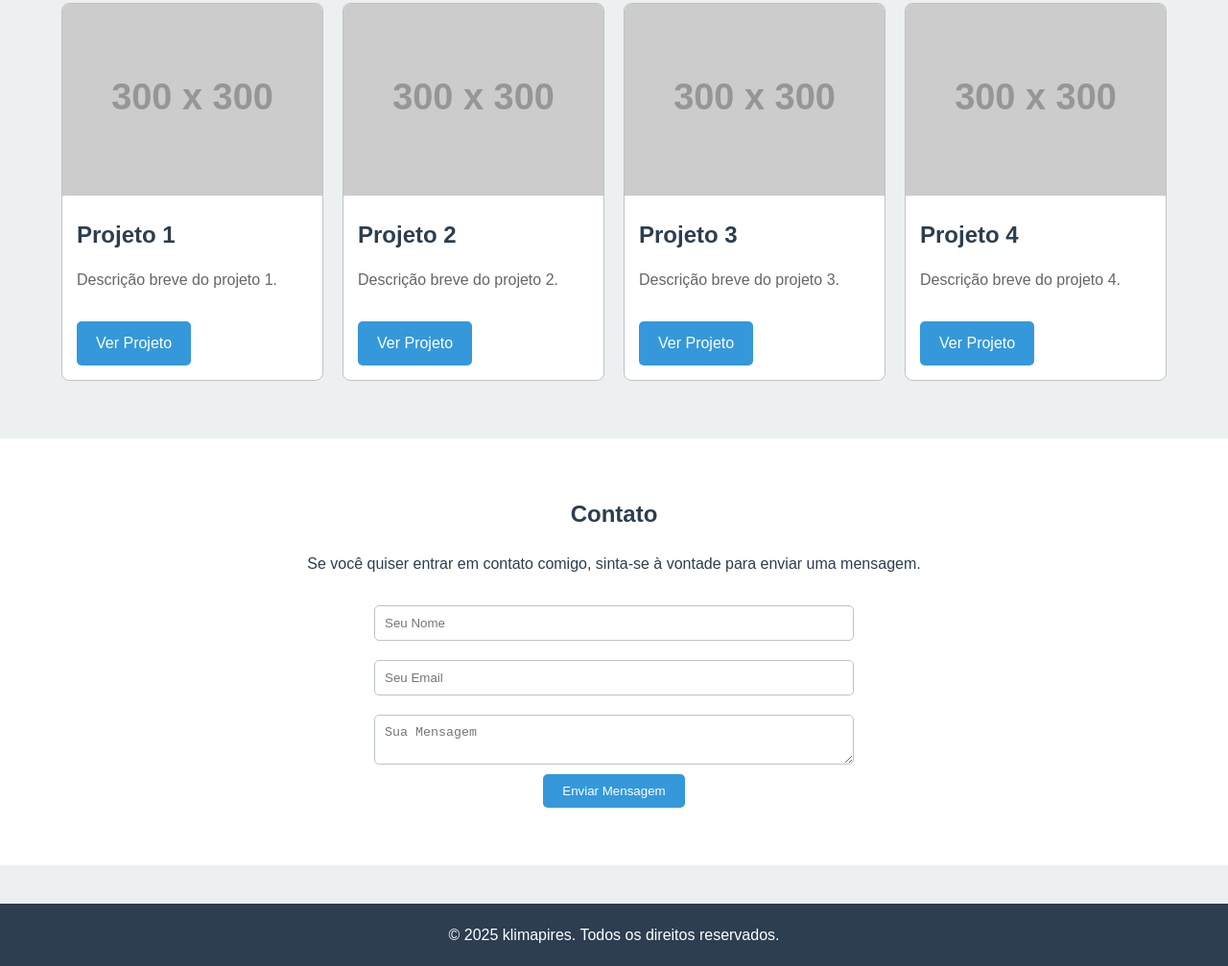
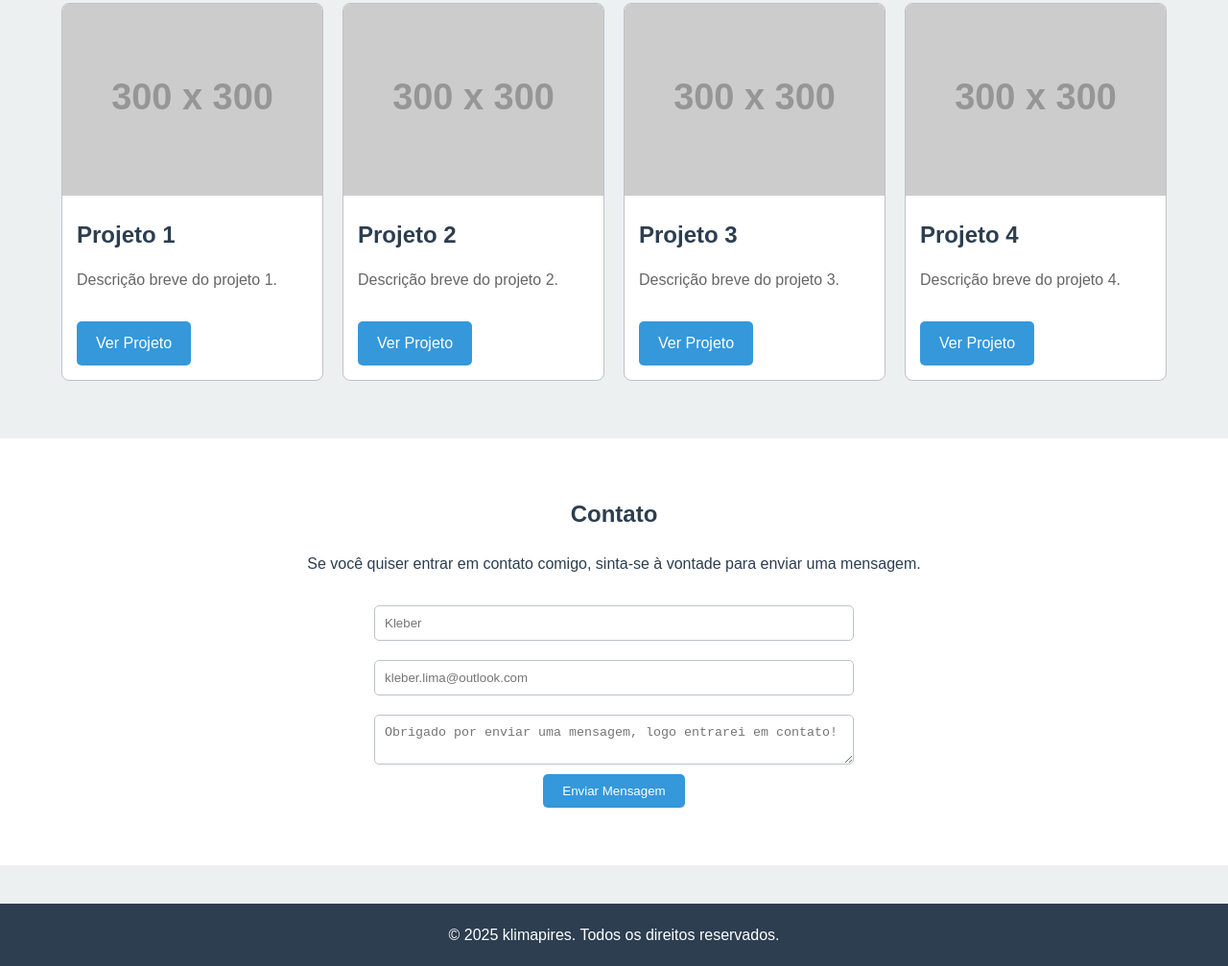
Before and after one commit to klimapires/klimapires, a plain HTML site: page index.html in a window 1280 px wide. Shown: the part 1261-2268 px from the top of the page at 96% size. Drawn offline with Linux system fonts and the light colour scheme; placeholder pictures from the web are drawn by us; a script that the page names is missing.

Commit message:
Criando serviço de email

```diff
--- a/index.html
+++ b/index.html
@@ -79,10 +79,10 @@
         <div class="container">
             <h2>Contato</h2>
             <p>Se você quiser entrar em contato comigo, sinta-se à vontade para enviar uma mensagem.</p>
-            <form action="#" method="post">
-                <input type="text" name="name" placeholder="Seu Nome" required>
-                <input type="email" name="email" placeholder="Seu Email" required>
-                <textarea name="message" placeholder="Sua Mensagem" required></textarea>
+            <form action="https://formspree.io/f/mjkgerng}" method="POST">
+                <input type="text" name="name" placeholder="Kleber" required>
+                <input type="email" name="email" placeholder="kleber.lima@outlook.com" required>
+                <textarea name="message" placeholder="Obrigado por enviar uma mensagem, logo entrarei em contato!" required></textarea>
                 <button type="submit" class="btn">Enviar Mensagem</button>
             </form>
         </div>
```
